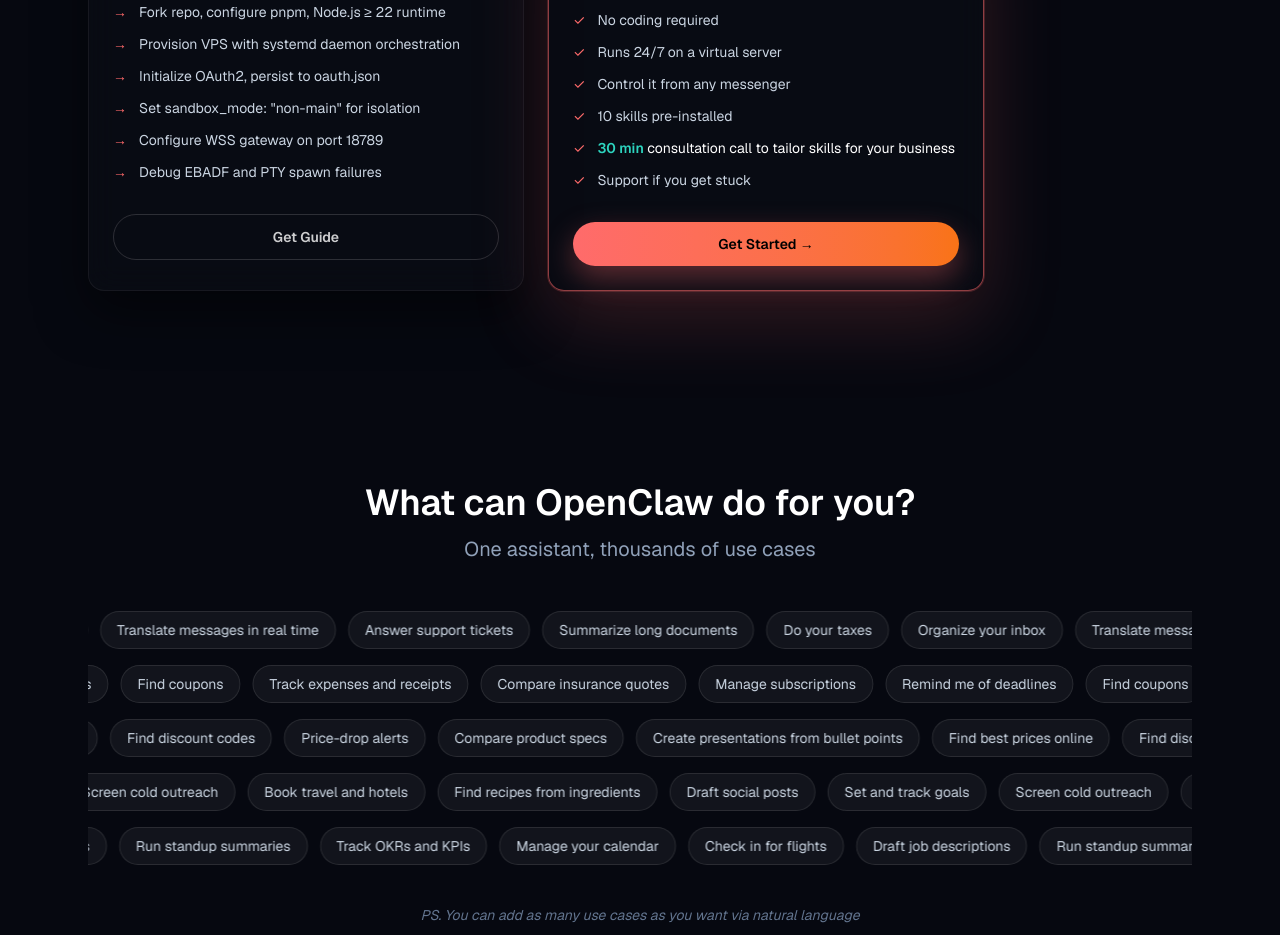
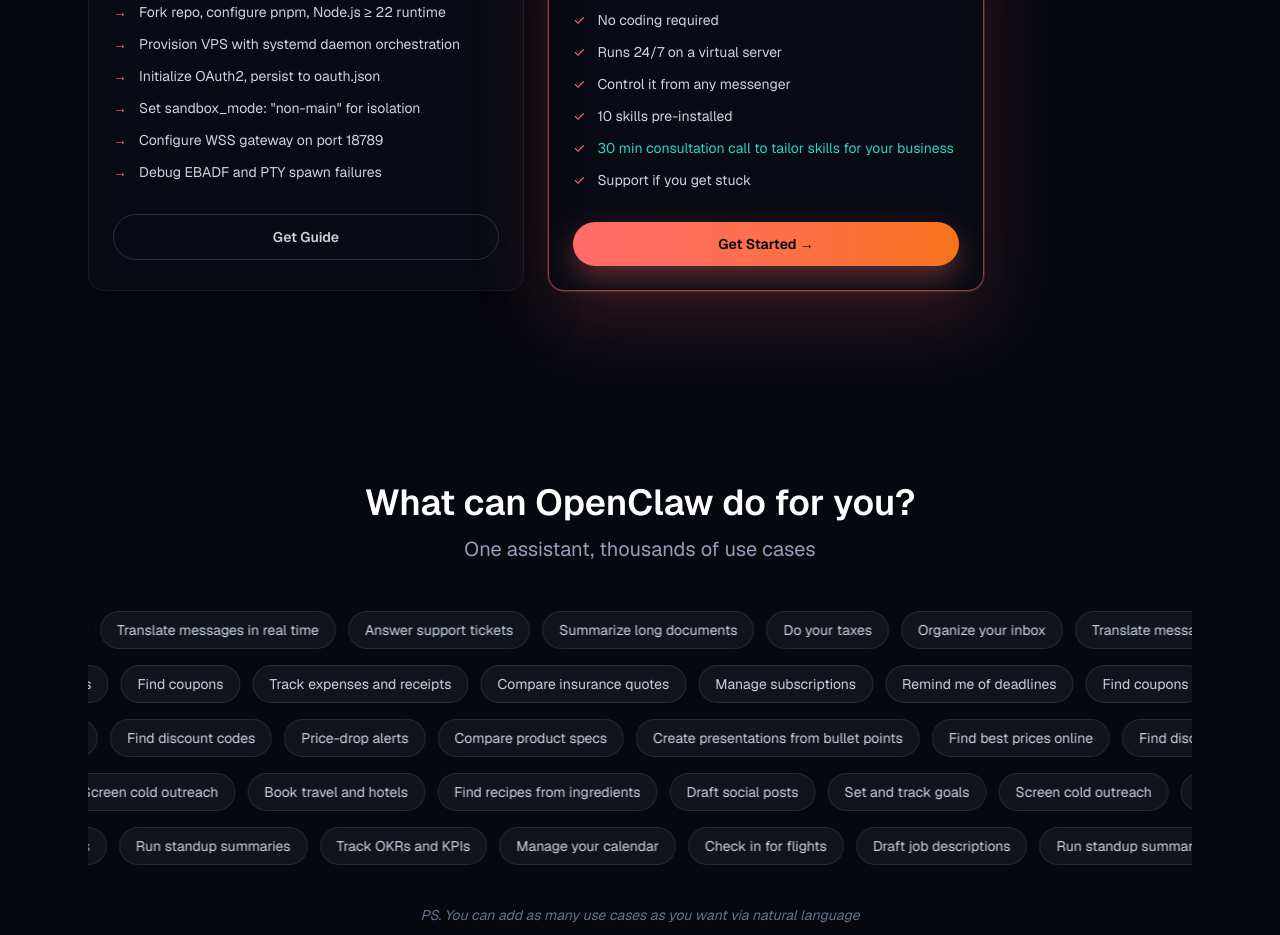
Before and after one commit to hazareajinkya/AICE-OpenClaw, a Next.js app: page / in a window 1280 px wide. Shown: the part 880-1815 px from the top of the page. Built offline with nearby package versions, Linux system fonts and the light colour scheme.

Commit message:
Whole 30 min point in turquoise color

```diff
--- a/components/Pricing.tsx
+++ b/components/Pricing.tsx
@@ -13,7 +13,7 @@
   "Runs 24/7 on a virtual server",
   "Control it from any messenger",
   "10 skills pre-installed",
-  "<span class='text-[#2dd4bf] font-semibold'>30 min</span> consultation call to tailor skills for your business",
+  "30 min consultation call to tailor skills for your business",
   "Support if you get stuck",
 ];
 
@@ -63,7 +63,7 @@
             {starterTier.map((item, index) => (
               <li key={item} className="flex gap-3">
                 <span className="text-[#ff6b6b]">✓</span>
-                <span className={index === 5 ? "text-white" : ""} dangerouslySetInnerHTML={{ __html: item }} />
+                <span className={index === 5 ? "text-[#2dd4bf]" : ""}>{item}</span>
               </li>
             ))}
           </ul>
```
